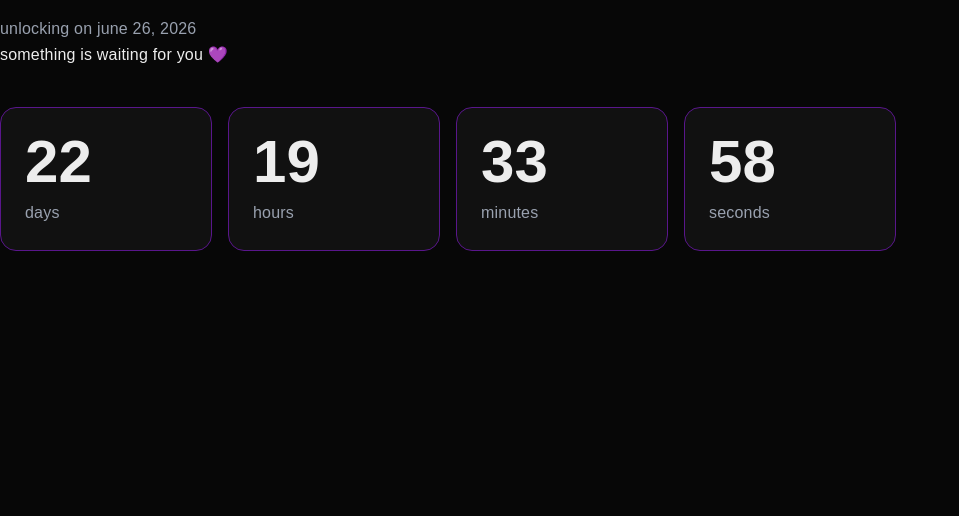
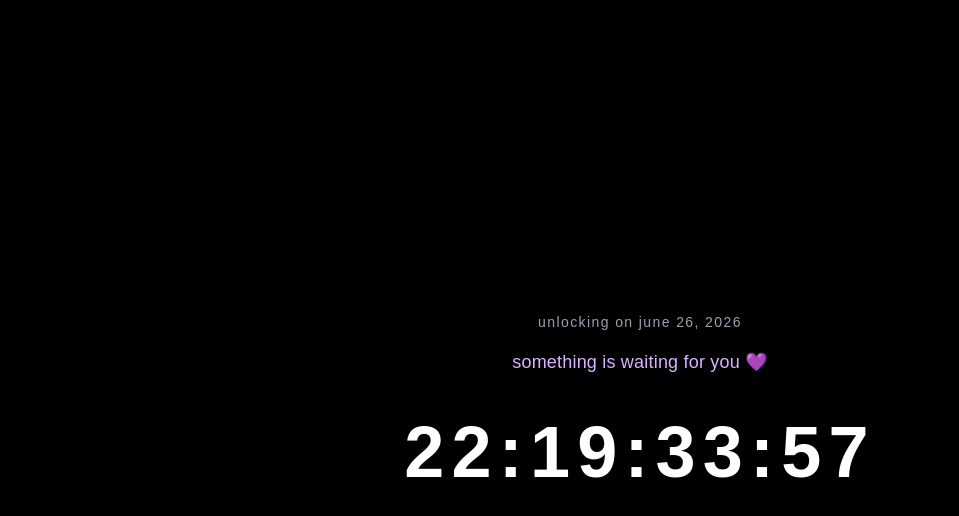
Before and after one commit to ppowerands/new-project1, a Next.js app: page / in a window 1280 px wide. Shown: the top 516 px of the page, without its empty margins (0-959 px from the left). Built offline with nearby package versions, Linux system fonts and the light colour scheme.

Commit message:
Update Countdown.tsx

```diff
--- a/components/Countdown.tsx
+++ b/components/Countdown.tsx
@@ -27,6 +27,7 @@ export default function Countdown({ onFinish }: CountdownProps) {
 
       if (difference <= 0) {
         clearInterval(interval);
+        setTimeLeft({ days: 0, hours: 0, minutes: 0, seconds: 0 });
         onFinish();
         return;
       }
@@ -37,41 +38,33 @@ export default function Countdown({ onFinish }: CountdownProps) {
         minutes: Math.floor((difference / (1000 * 60)) % 60),
         seconds: Math.floor((difference / 1000) % 60),
       });
-    }, 1000);
+    }, 250); // smoother updates than 1s
 
     return () => clearInterval(interval);
   }, [onFinish]);
 
   if (!mounted) return null;
 
+  const format = (value: number) => String(value).padStart(2, "0");
+
   return (
-    <main>
-      <p className="text-gray-400 mt-4">
+    <main className="min-h-screen flex flex-col items-center justify-center bg-black text-white">
+      <p className="text-gray-400 text-sm tracking-widest">
         unlocking on june 26, 2026
       </p>
 
-      <p>something is waiting for you 💜</p>
+      <p className="mt-4 text-lg text-purple-300">
+        something is waiting for you 💜
+      </p>
 
-      <div className="grid grid-cols-2 md:grid-cols-4 gap-4 mt-10 max-w-4xl">
-        <div className="bg-[#111] border border-purple-900 rounded-2xl p-6">
-          <div className="text-4xl md:text-6xl font-bold">{timeLeft.days}</div>
-          <div className="text-gray-400 mt-2">days</div>
-        </div>
-
-        <div className="bg-[#111] border border-purple-900 rounded-2xl p-6">
-          <div className="text-4xl md:text-6xl font-bold">{timeLeft.hours}</div>
-          <div className="text-gray-400 mt-2">hours</div>
-        </div>
-
-        <div className="bg-[#111] border border-purple-900 rounded-2xl p-6">
-          <div className="text-4xl md:text-6xl font-bold">{timeLeft.minutes}</div>
-          <div className="text-gray-400 mt-2">minutes</div>
-        </div>
-
-        <div className="bg-[#111] border border-purple-900 rounded-2xl p-6">
-          <div className="text-4xl md:text-6xl font-bold">{timeLeft.seconds}</div>
-          <div className="text-gray-400 mt-2">seconds</div>
-        </div>
+      {/* Smooth single-line counter */}
+      <div
+        className="mt-10 text-5xl md:text-7xl font-bold tracking-widest transition-all duration-200 ease-out"
+      >
+        {format(timeLeft.days)}:
+        {format(timeLeft.hours)}:
+        {format(timeLeft.minutes)}:
+        {format(timeLeft.seconds)}
       </div>
     </main>
   );
```
